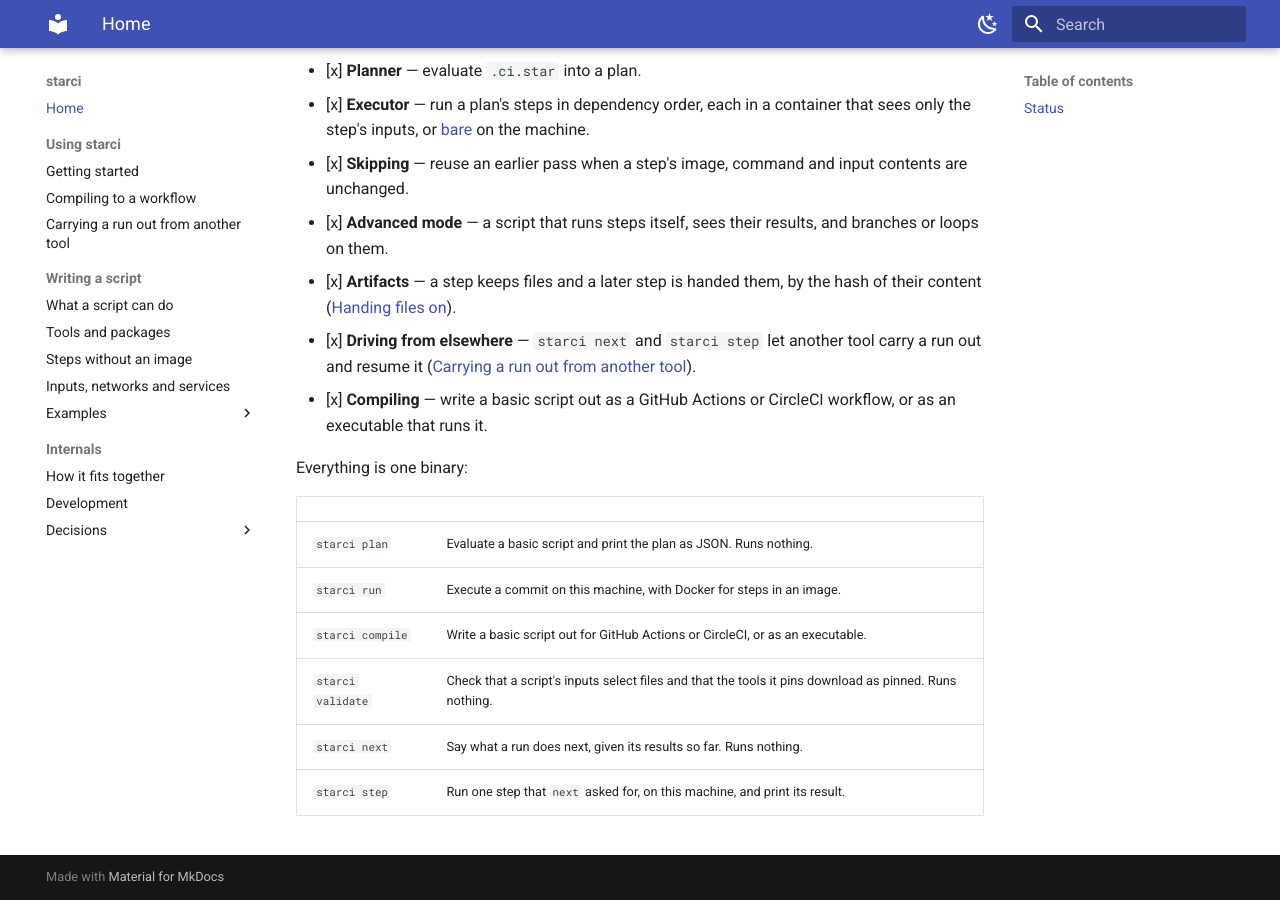
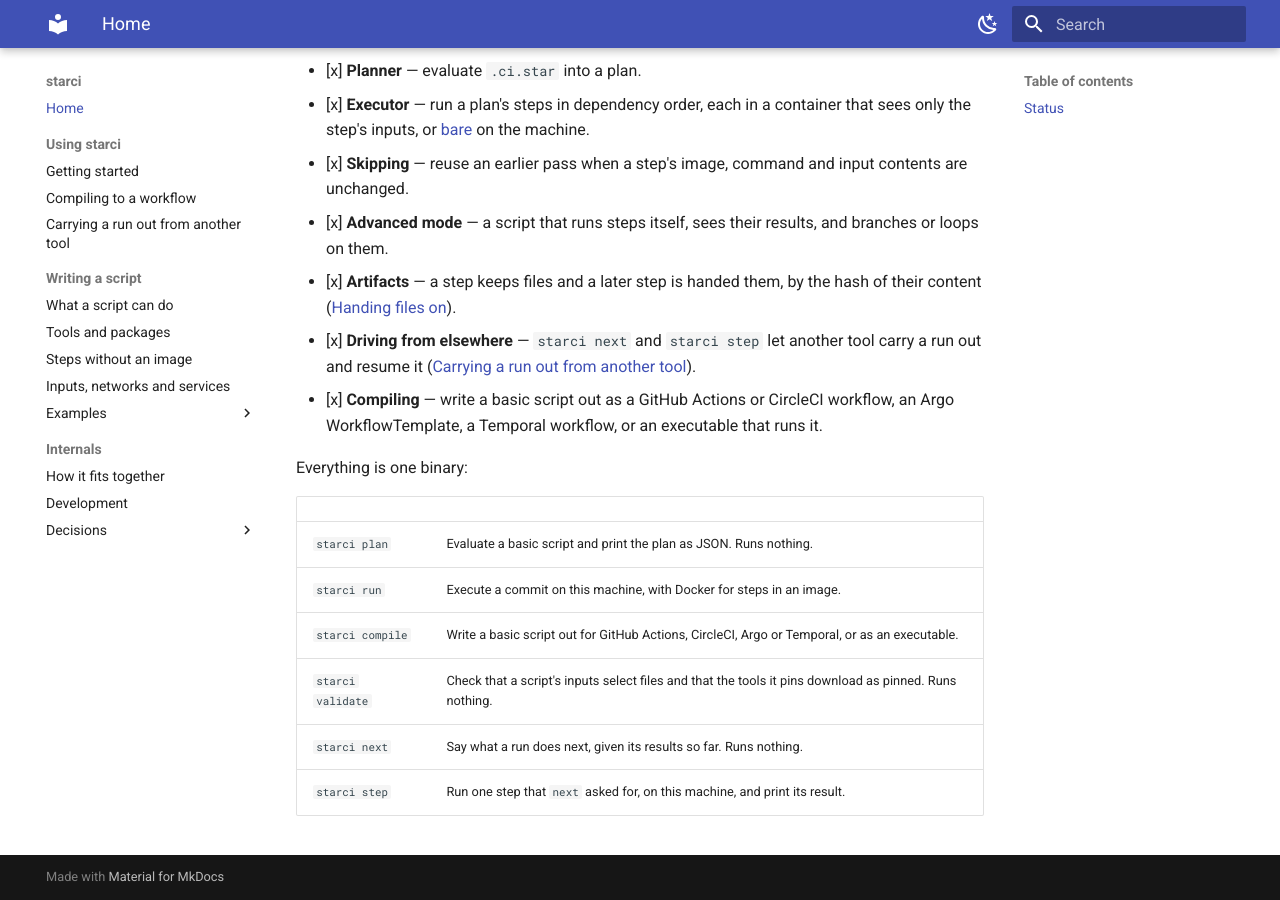
Before and after one commit to phin-tech/starci, an MkDocs documentation site: the page built from docs/index.md, in a window 1280 px wide and 900 px high, scrolled down 575 px. Built offline with MkDocs 1.6.1 and Material for MkDocs 9.7.7, drawn with Linux system fonts in a browser that asks for light colours.

Commit message:
Mention Argo and Temporal wherever the compile targets are listed
The overview, README, architecture table and examples README named only GitHub
Actions and CircleCI. The generated example pages get an Argo tab and download
links for Argo and Temporal where the script compiles for them.

Co-Authored-By: Claude Sonnet 5.5 <noreply@anthropic.com>

```diff
--- a/docs/index.md
+++ b/docs/index.md
@@ -36,7 +36,8 @@ job in another CI tool, which then does the triggering and the reporting.
       another tool carry a run out and resume it ([Carrying a run out from
       another tool](driving.md)).
 - [x] **Compiling** — write a basic script out as a GitHub Actions or
-      CircleCI workflow, or as an executable that runs it.
+      CircleCI workflow, an Argo WorkflowTemplate, a Temporal workflow, or an
+      executable that runs it.
 
 Everything is one binary:
 
@@ -44,7 +45,7 @@ Everything is one binary:
 |---|---|
 | `starci plan` | Evaluate a basic script and print the plan as JSON. Runs nothing. |
 | `starci run` | Execute a commit on this machine, with Docker for steps in an image. |
-| `starci compile` | Write a basic script out for GitHub Actions or CircleCI, or as an executable. |
+| `starci compile` | Write a basic script out for GitHub Actions, CircleCI, Argo or Temporal, or as an executable. |
 | `starci validate` | Check that a script's inputs select files and that the tools it pins download as pinned. Runs nothing. |
 | `starci next` | Say what a run does next, given its results so far. Runs nothing. |
 | `starci step` | Run one step that `next` asked for, on this machine, and print its result. |
```
Also changed, not shown: README.md (+1 -1 lines), docs/architecture.md (+1 -1 lines), examples/README.md (+3 -1 lines), 1 other file.
